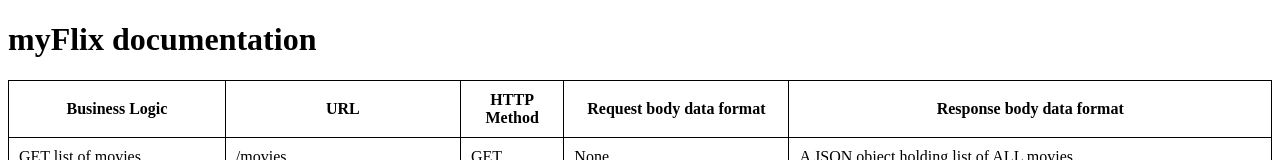
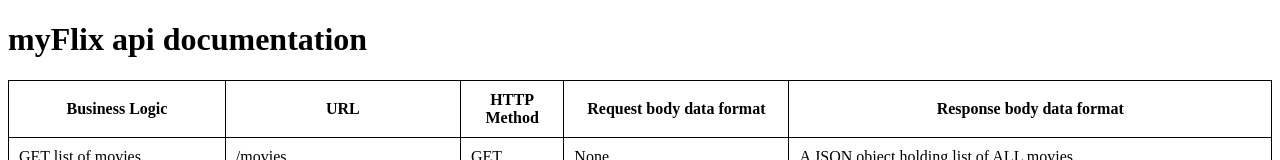
Before and after one commit to mihadereani/movie_api, a website: page public/documentation.html in a window 1280 px wide. Shown: the top 160 px of the page. Drawn offline with Linux system fonts and the light colour scheme.

Commit message:
update documentation

```diff
--- a/public/documentation.html
+++ b/public/documentation.html
@@ -9,7 +9,7 @@
 </head>
 
 <body>
-  <h1>myFlix documentation</h1>
+  <h1>myFlix api documentation</h1>
 
   <style>
     table,
```
